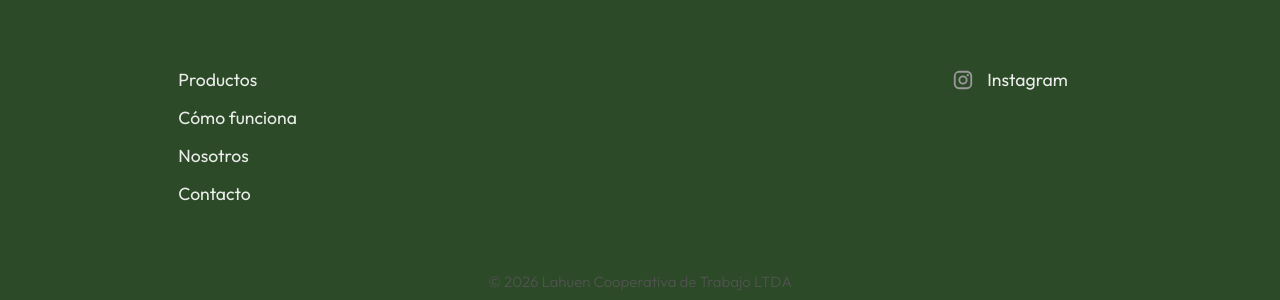
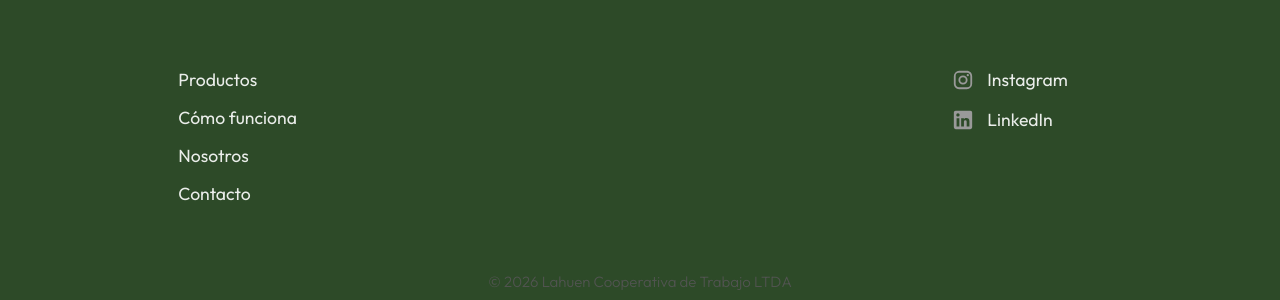
Before and after one commit to lahuen/lahuen, a Jekyll site: the page built from web/index.html, in a window 1280 px wide and 900 px high, scrolled down 3054 px. Shown: the part 556-856 px from the top of the window. Built offline with Jekyll 4.4.1, drawn with Linux system fonts in a browser that asks for light colours; some web fonts are replaced.

Commit message:
add linkedin in footer

```diff
--- a/web/_data/footer.yml
+++ b/web/_data/footer.yml
@@ -13,3 +13,7 @@
     link: https://www.instagram.com/lahuen.ar
     new_window: true
     social_icon: Instagram
+  - name: LinkedIn
+    link: https://www.linkedin.com/company/lahuen-coop/
+    new_window: true
+    social_icon: LinkedIn
```
